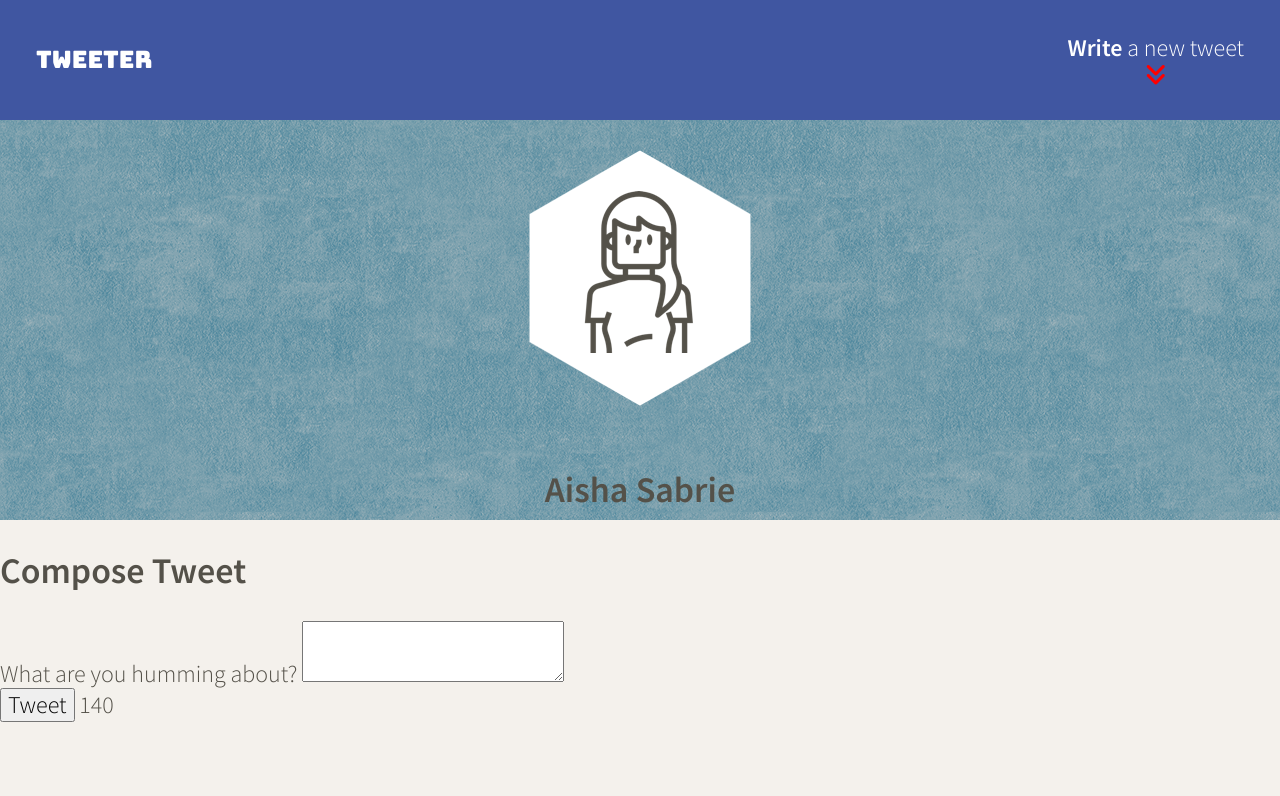
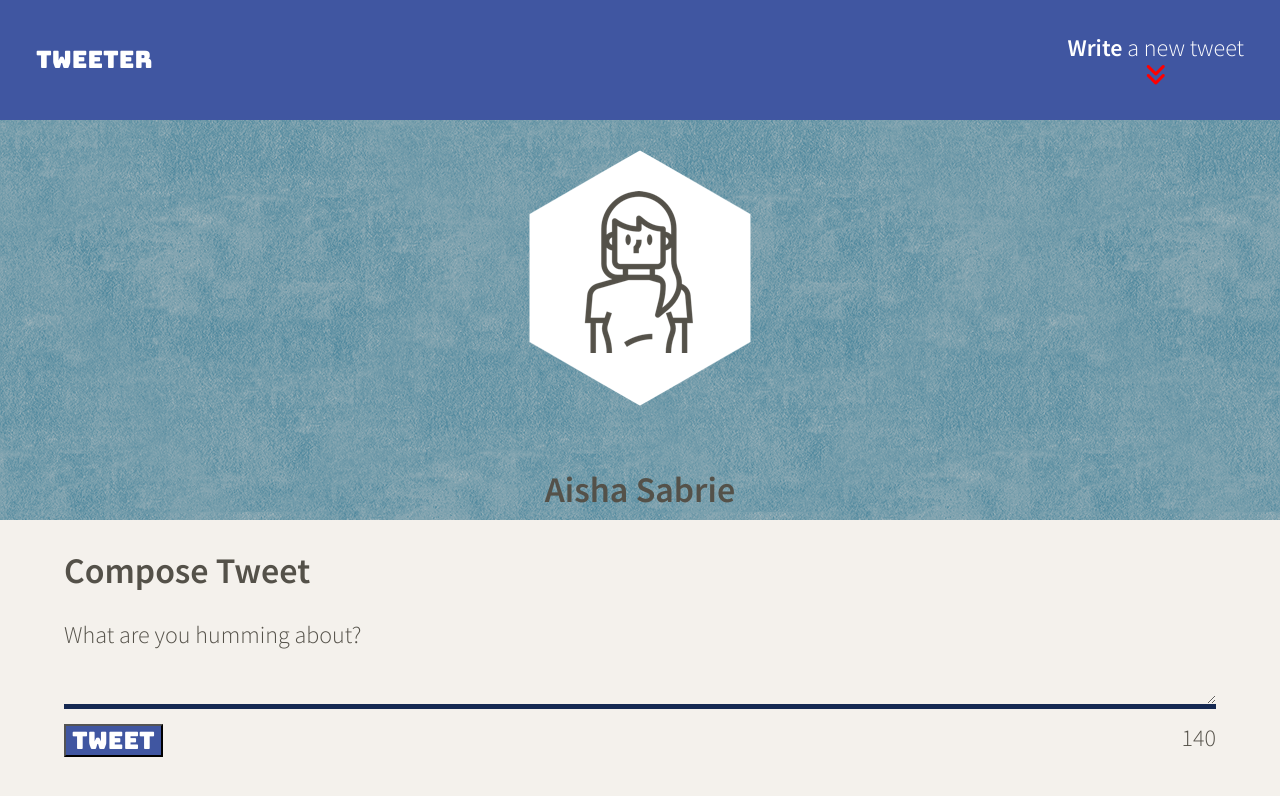
Before and after one commit to Sabrieai/Tweeter, a website: page public/index.html in a window 1280 px wide. Drawn offline with nearby package versions, Linux system fonts and the light colour scheme.

Commit message:
style tweet form and link stylesheet to index.html

```diff
--- a/public/index.html
+++ b/public/index.html
@@ -19,6 +19,7 @@
     <link rel="stylesheet" href="/styles/layout.css" type="text/css" />
     <link rel="stylesheet" href="/styles/nav.css" type="text/css" />
     <link rel="stylesheet" href="/styles/header.css" type="text/css" />
+    <link rel="stylesheet" href="/styles/new-tweet.css" type="text/css" />
 
     <!-- External JS -->
     <script src="https://ajax.googleapis.com/ajax/libs/jquery/3.4.1/jquery.min.js"></script>
@@ -50,7 +51,7 @@
     </header>
       </div>
     <!-- Page-specific (main) content here -->
-    <main class="container"></main>
+    <main class="container">
      <!-- form to creatre new tweets -->
     <section class="new-tweet">
       <h2>Compose Tweet</h2>
@@ -58,10 +59,11 @@
         <label for="tweet-text">What are you humming about?</label>
         <textarea name="text" id="tweet-text"></textarea>
         <div id= "below">
-          <button type="submit">Tweet</button>
+          <button class = button type="submit">Tweet</button>
           <output name="counter" class="counter" for="tweet-text">140</output>
         </div>
       </form>
     </section>
+  </main>
   </body>
 </html>
--- a/public/styles/new-tweet.css
+++ b/public/styles/new-tweet.css
@@ -1,3 +1,27 @@
 .new-tweet {
   width: 100%; /*90% because main is its parent*/
 }
+
+#below{
+  display: flex;
+  flex-direction: row;
+  justify-content: space-between;
+  padding-top: 5px;
+}
+
+.button {
+  display: flex;
+  background-color: #4056A1;
+  color: white;
+  font-family: Bungee, sans-serif;
+}
+
+#tweet-text {
+  display: flex;
+  width: 100%;
+  background-color: rgb(244, 241, 236);
+  border-color: #152952;
+  border-width: 0px 0px 5px;
+  margin: 0px 0px 10px;
+  height: 60px;
+}
```
